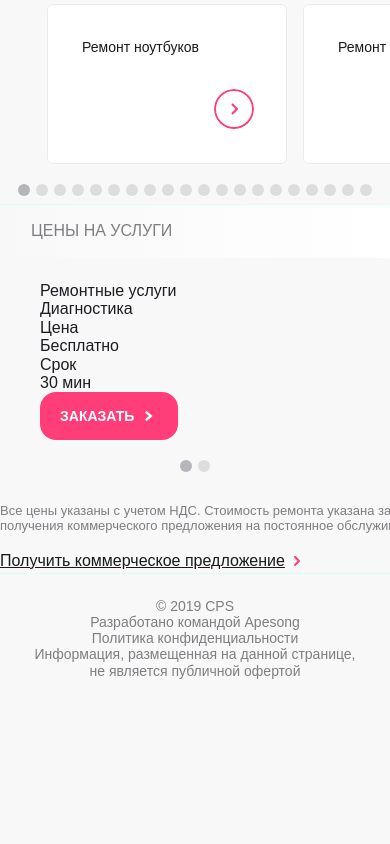
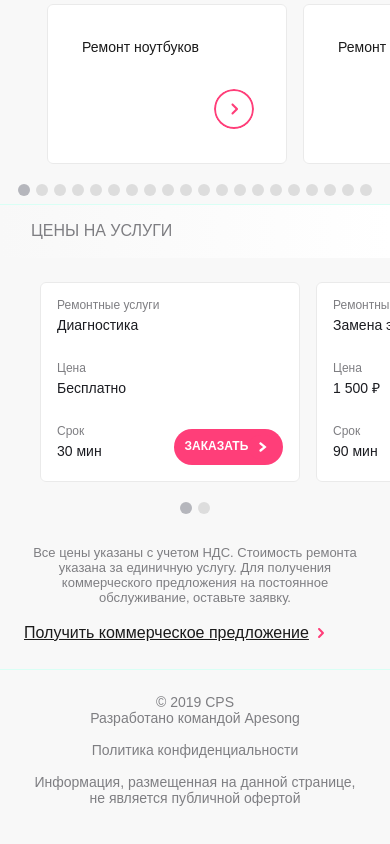
Before and after one commit to MaxZageev/final-round2, a website built with webpack: page src/index.html in a window 390 px wide. Shown: the part 914-1758 px from the top of the page. Before the commit the page ends 1617 px from the top, so only its background shows below. Built offline with nearby package versions, Linux system fonts and the light colour scheme.

Commit message:
FINAAAL!!!

```diff
--- a/src/index.html
+++ b/src/index.html
@@ -41,8 +41,8 @@
 <main class="main">
         <nav class="navigation">
                 <ul class="navigation__list">
-                    <li class="navigation__item navigation__item--active"><a href="#" class="navigation__link navigation__link--active">Ремонт техники</a></li>
-                    <li class="navigation__item"><a href="#" class="navigation__link">Услуги и сервисы</a></li>
+                    <li class="navigation__item"><a href="#" class="navigation__link ">Ремонт техники</a></li>
+                    <li class="navigation__item navigation__item--active"><a href="#" class="navigation__link navigation__link--active">Услуги и сервисы</a></li>
                     <li class="navigation__item"><a href="#" class="navigation__link">Корпоративным клиентам</a></li>
                     <li class="navigation__item"><a href="#" class="navigation__link">Продавцам техники</a></li>
                     <li class="navigation__item"><a href="#" class="navigation__link">Партнерам</a></li>
@@ -493,15 +493,16 @@
         <div class="footer__th"
         >© 2019 CPS
         <br>
-        Разработано командой Apesong
+        Разработано командой Apesong <br> <br>
         </div>
         <div class="footer__th">
-        Политика конфиденциальности
+        Политика конфиденциальности <br> <br>
         </div>
         <div class="footer__th">
         Информация, размещенная на данной странице,<br>
-        не является публичной офертой</div>
-       </div>
+        не является публичной офертой <br> <br>
+        </div>
+    </div>
 </footer>
 
 </div>
--- a/src/js/main.js
+++ b/src/js/main.js
@@ -169,11 +169,14 @@ function createServiceSwiper(sectionSelector, swiperClassName) {
           <div class="card__mobile-label">Цена</div>
           <div class="card__mobile-value">${cells[1]?.innerHTML || ''}</div>
         </div>
+        <div class="card__mobile-row">
         <div class="card__mobile-field">
           <div class="card__mobile-label">Срок</div>
           <div class="card__mobile-value">${cells[2]?.innerHTML || ''}</div>
         </div>
         ${button?.outerHTML || ''}
+       </div>
+
       </div>
     `;
   }).join('');
@@ -217,5 +220,5 @@ function createServiceSwiper(sectionSelector, swiperClassName) {
 if (window.innerWidth <= 750) {
   createMobileSwiper('.swiper--brand .main__card', 'brands-mobile');
   createMobileSwiper('.swiper--repear .main__card', 'repear-mobile');
-  createServiceSwiper('.swiper--service', 'service-mobile');
+  createServiceSwiper('.swiper--service', 'services-mobile');
 }
--- a/src/scss/base/swiper/_swiper.scss
+++ b/src/scss/base/swiper/_swiper.scss
@@ -143,10 +143,14 @@
   }
 
   .service__note {
-    width: 70vh;
+    width: calc(60%);
     font-size: 13px;
     color: #7e7e82;
-    margin-top: 24px;
+    padding: 24px;
+    @media screen and (max-width: 768px) {
+      width: calc(100%);
+      text-align: center;
+    }
 
     .service__note--link {
       display: flex;
@@ -156,6 +160,7 @@
       font-size: medium;
       align-items: center;
       justify-content: start;
+      text-align: left;
 
       &::after {
         content: "";
@@ -250,29 +255,42 @@
     height: 200px !important;
     border: 1px solid #EAEAEA;
     border-radius: 6px;
-    background-color: red;
+    background-color: #ffffff;
     padding: 16px;
     display: flex;
     flex-direction: column;
     justify-content: space-between;
 
-    .card__td {
+    .card__mobile-value {
       font-size: 14px;
       color: #1B1C21;
       margin-bottom: 6px;
       text-align: left;
     }
 
-    .card__td--heading {
+    .card__mobile-label {
       font-weight: 500;
       color: #7E7E82;
       font-size: 12px;
       margin-bottom: 4px;
     }
+  .card__mobile-row {
+      display: flex;
+      align-items: center;
+      justify-content: space-between;
+
+    }
 
     .card__button {
+      white-space: nowrap;
+      flex-shrink: 0;
+      float: right;
       margin-top: auto;
-      align-self: flex-start;
+      align-self: flex-end;
+      padding: 0.37rem 0.67rem;
+      border-radius: 50px;
+      font-size: 12px;
+      font-weight: 600;
     }
   }
   .swiper-pagination {
```
